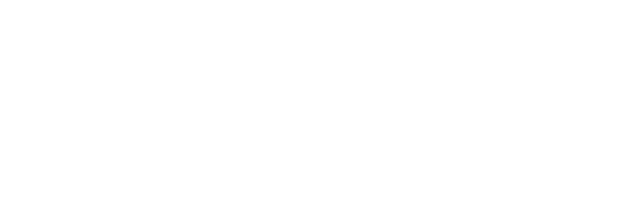
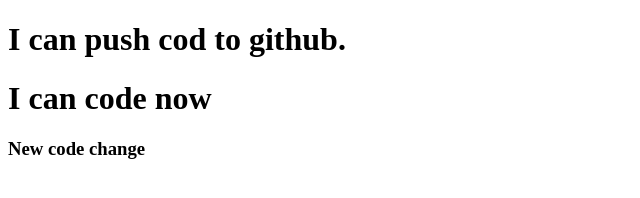
Before and after one commit to nil01839/second-repo, a plain HTML site: page index.html in a window 1280 px wide. Shown: the whole page, without its empty margins (0-640 px from the left). Drawn offline with Linux system fonts and the light colour scheme.

Commit message:
added header

```diff
--- a/index.html
+++ b/index.html
@@ -7,6 +7,9 @@
     <title>Second repo</title>
 </head>
 <body>
+    <h1>I can push cod to github.</h1>
+    <h1>I can code now</h1>
+    <h3>New code change</h3>
 
 </body>
 </html>
```
